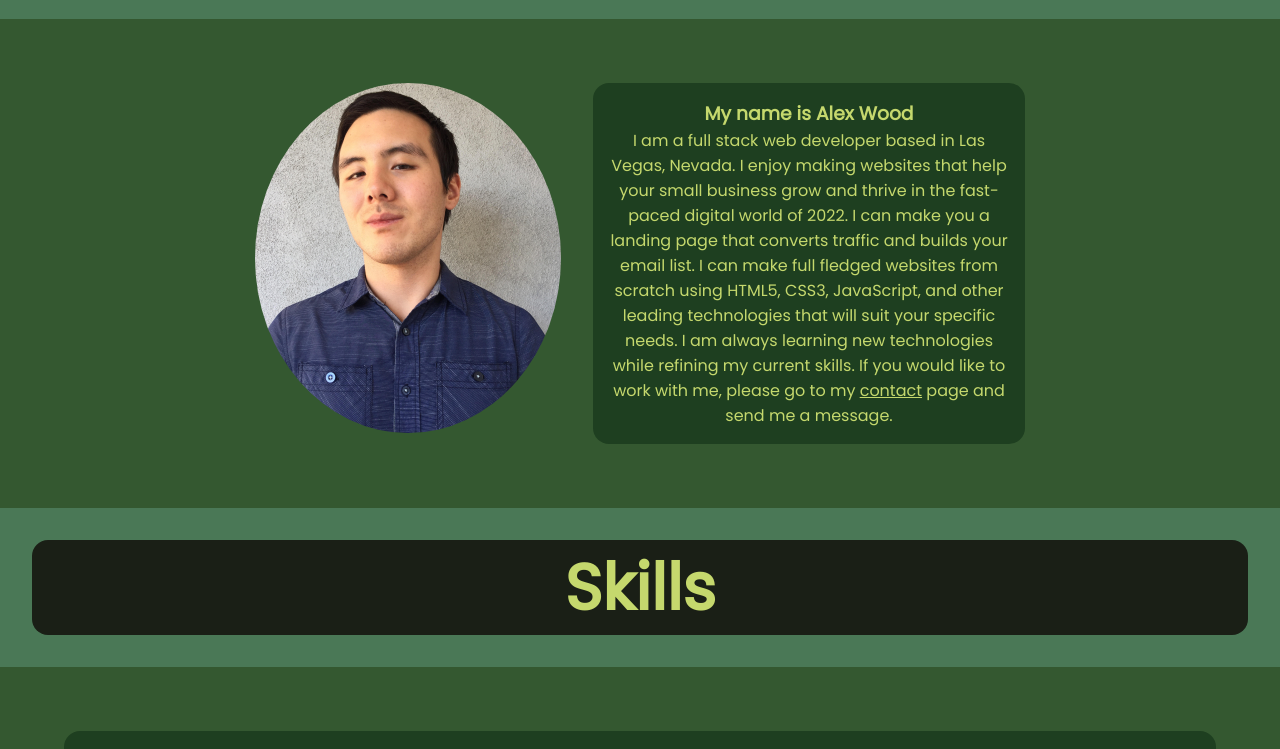
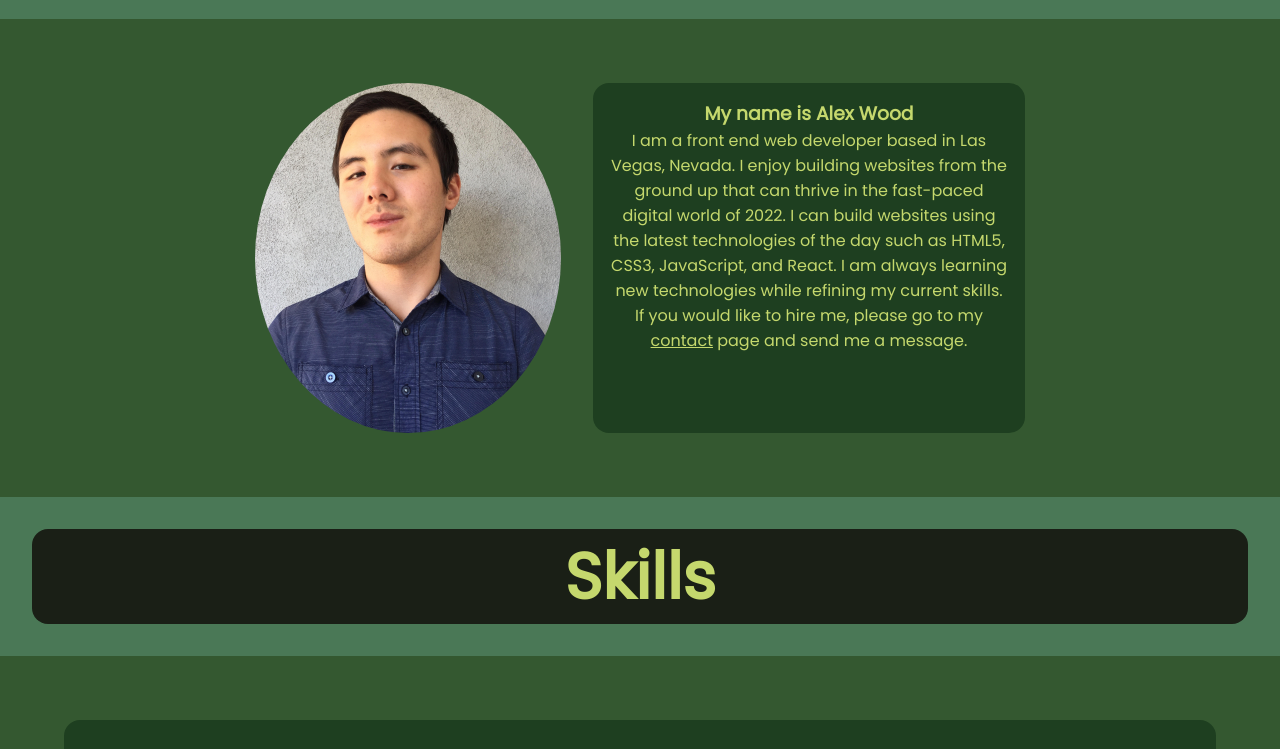
Before and after one commit to AD-W99/personal-portfolio, a plain HTML site: page index.html in a window 1280 px wide. Shown: the part 940-1689 px from the top of the page. Drawn offline with Linux system fonts and the light colour scheme.

Commit message:
Edited about section

```diff
--- a/index.html
+++ b/index.html
@@ -37,14 +37,13 @@
             <img src="./images/profilepic.jpg" alt="Profile Picture">
             <div>
                 <h3>My name is Alex Wood</h3>
-                <p>I am a full stack web developer based in Las Vegas, Nevada.
-                    I enjoy making websites that help your small business grow and
+                <p>I am a front end web developer based in Las Vegas, Nevada.
+                    I enjoy building websites from the ground up that can
                     thrive in the fast-paced digital world of <span id="currentYear"></span>.
-                    I can make you a landing page that converts traffic and builds your email
-                    list. I can make full fledged websites from scratch using HTML5, CSS3,
-                    JavaScript, and other leading technologies that will suit your specific needs.
+                    I can build websites using the latest technologies of the day
+                    such as HTML5, CSS3, JavaScript, and React.
                     I am always learning new technologies while refining my current skills. If you
-                    would like to work with me, please go to my <a href="contact.html" target="_blank" id="embeddedContact">contact</a>
+                    would like to hire me, please go to my <a href="contact.html" target="_blank" id="embeddedContact">contact</a>
                     page and send me a message.</p>
             </div>
         </section>
```
